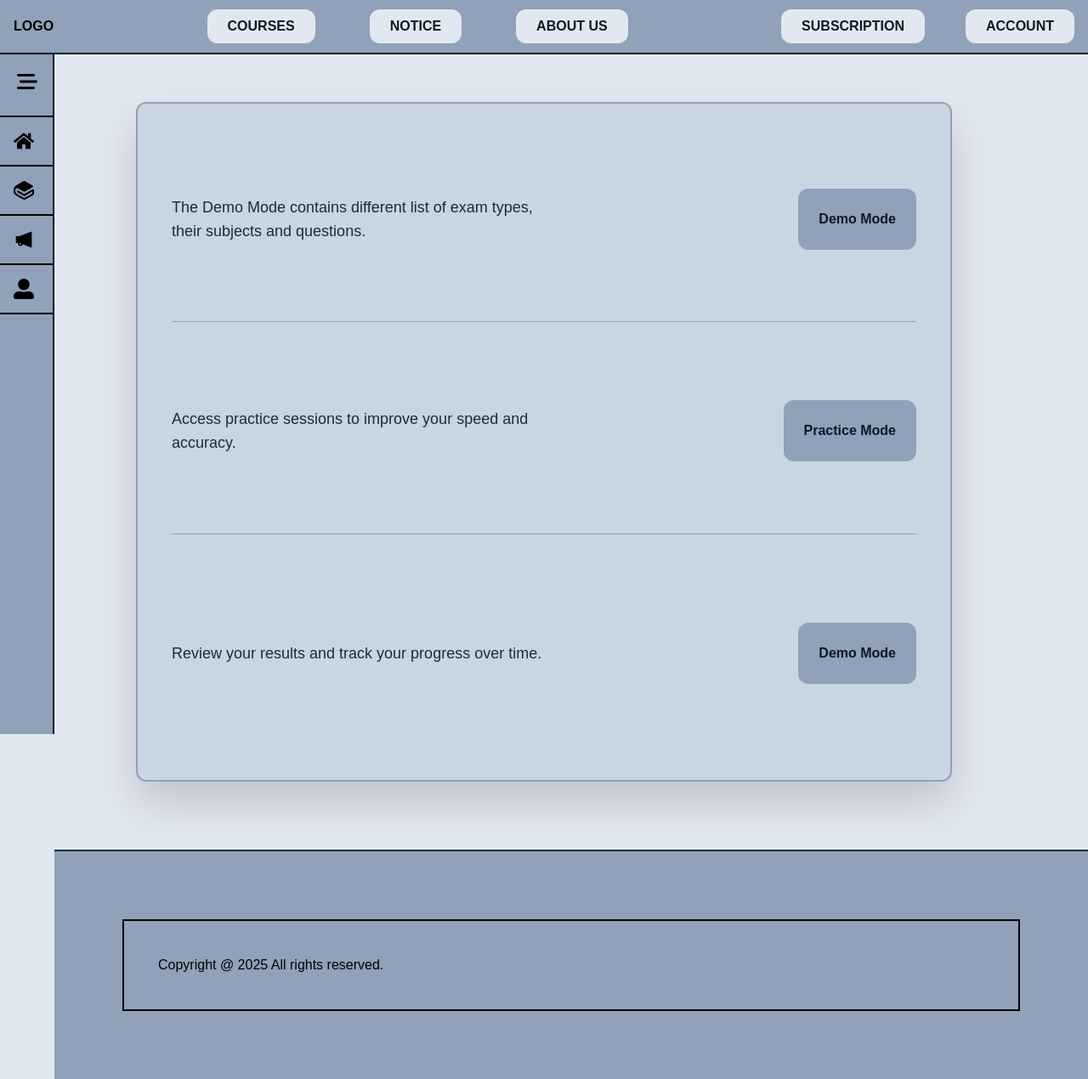
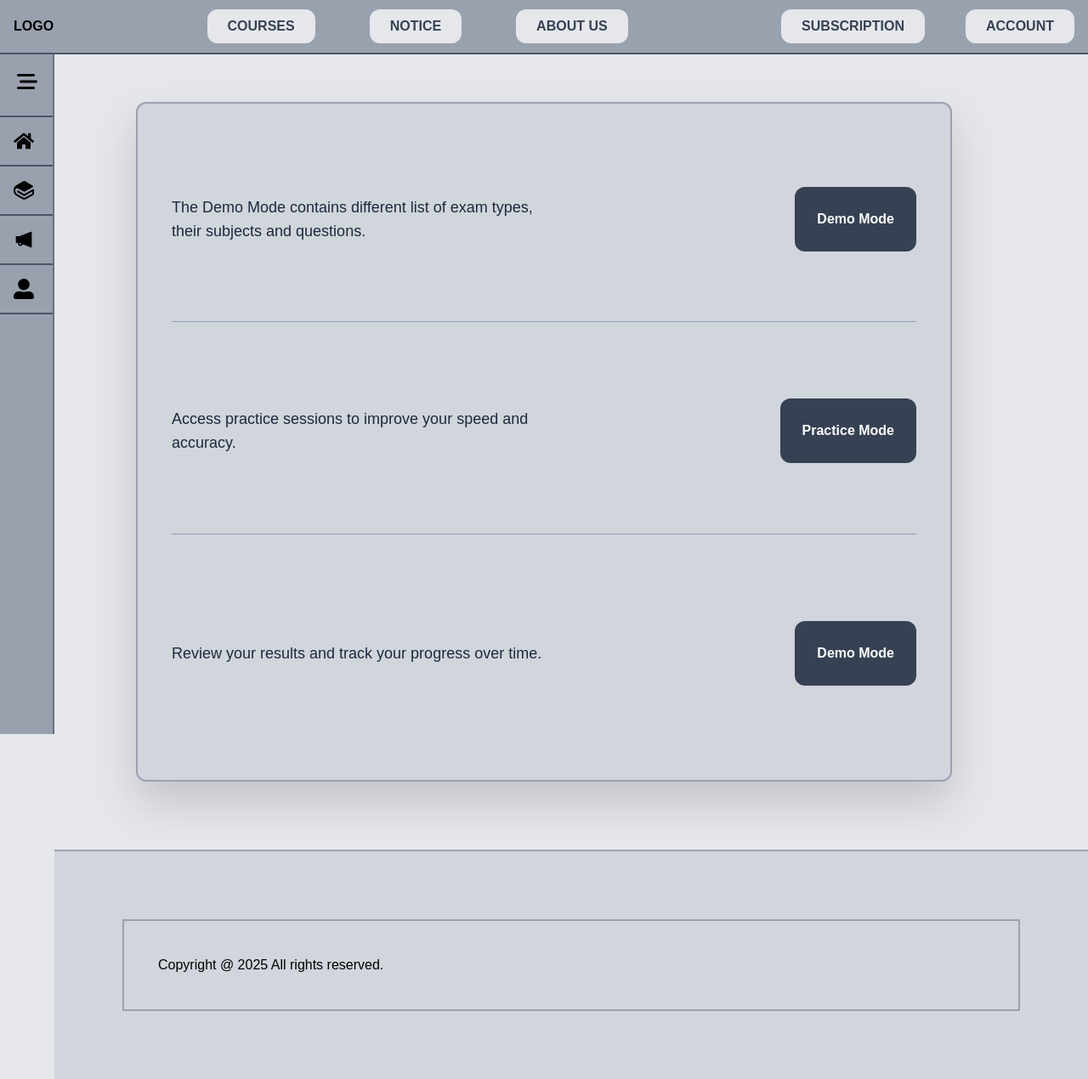
Before and after one commit to Jeevan446/exam_prep, a React app in the folder Frontend/: page / in a window 1280 px wide. Shown: the whole page at 85% size. Built offline with nearby package versions, Linux system fonts and the light colour scheme; the HTML template or start-up script is replaced by a standard one.

Commit message:
ExamTypePaged updated

```diff
--- a/Frontend/src/components/Footer.jsx
+++ b/Frontend/src/components/Footer.jsx
@@ -4,8 +4,8 @@
 function Footer() {
     return(
 
-        <div className=" bg-slate-400  border-t-2 border-slate-800 mt-20 ml-16 p-20" >
-            <div className=" border-2 p-10">
+        <div className=" bg-gray-300  border-t-2 border-gray-400 mt-20 ml-16 p-20" >
+            <div className=" border-2 border-gray-400 p-10">
                 <p className=""> Copyright @ 2025 All rights reserved.</p>
             </div>
 
--- a/Frontend/src/components/HomeContent.jsx
+++ b/Frontend/src/components/HomeContent.jsx
@@ -1,6 +1,6 @@
 function HomeContent({ isOpen }) {
     // Reusable button class
-    const btnClass = "font-bold relative group flex bg-slate-400 p-6 text-slate-900 border-none rounded-xl cursor-pointer hover:bg-slate-900 hover:text-white transition-all duration-600";
+const btnClass = "font-bold relative group flex bg-gray-700 p-6 text-white rounded-xl cursor-pointer border-2 border-transparent hover:bg-gray-200 hover:text-black hover:border-gray-400 transition-all duration-500";
 
     return (
         <div className={`
@@ -13,7 +13,7 @@ function HomeContent({ isOpen }) {
 
             {} ${isOpen ? "lg:ml-80 duration-300" : "lg:ml-40 duration-300"}
 
-            bg-slate-300 border-2 border-slate-400 rounded-xl drop-shadow-2xl min-h-screen
+            bg-gray-300 border-2 border-gray-400 rounded-xl drop-shadow-2xl min-h-screen
         `}>
 
             {/* Row 1 */}
--- a/Frontend/src/components/NavBar.jsx
+++ b/Frontend/src/components/NavBar.jsx
@@ -1,10 +1,10 @@
 function NavBar() {
     // Added responsive text sizes and horizontal padding
-    const btnClass = "font-bold relative group bg-slate-200 text-slate-900 border-none rounded-xl px-3 md:px-6 py-2 cursor-pointer hover:bg-slate-900 hover:text-white transition-all duration-600 text-xs md:text-base";
+    const btnClass = "font-bold relative group bg-gray-200 text-gray-700 border-none rounded-xl px-3 md:px-6 py-2 cursor-pointer hover:bg-gray-600 hover:text-gray-200 transition-all duration-600 text-xs md:text-base";
     const underlineClass = "absolute left-0 -bottom-1 w-0 h-0.5 bg-white transition-all duration-600 group-hover:w-full";
 
     return (
-        <div className="bg-slate-400 text-black flex justify-between items-center p-4 h-16 z-20 fixed top-0 w-full border-b-2 border-slate-900">
+        <div className="bg-gray-400 text-black flex justify-between items-center p-4 h-16 z-20 fixed top-0 w-full border-b-2 border-gray-600">
             <div className="flex items-center font-bold">
                 <p>LOGO</p>
             </div>
--- a/Frontend/src/components/SideBar.jsx
+++ b/Frontend/src/components/SideBar.jsx
@@ -8,7 +8,7 @@ import { AiFillNotification } from "react-icons/ai"; //speaker icon
 function SideBar({ isOpen, setIsOpen }) {
     return (
         <div className="sidebar-container flex">
-            <div className={`fixed top-16 left-0 h-full bg-slate-400 transition-all duration-300 text-black font-bold z-20 border-r-2 border-slate-900
+            <div className={`fixed top-16 left-0 h-full bg-gray-400 transition-all duration-300 text-black font-bold z-20 border-r-2 border-gray-500
                 ${isOpen ? "w-48" : "w-16"}
                 md:${isOpen ? "w-64" : "w-24"}
                 `}>
@@ -23,9 +23,9 @@ function SideBar({ isOpen, setIsOpen }) {
                     </button>
                 </div>
 
-                <nav className="border-b-2 border-t-2">
+                <nav className="border-b-2 border-t-2 border-gray-600">
                     <ul>
-                        <li className="flex items-center p-4 hover:bg-slate-900 cursor-pointer hover:text-white transition-all duration-600">
+                        <li className="flex items-center p-4 hover:bg-gray-600 cursor-pointer hover:text-white transition-all duration-600">
                             <FaHome size={24} />
                             <span className={`ml-4 ${isOpen ? "block" : "hidden"}`}>
                                 Home
@@ -34,9 +34,9 @@ function SideBar({ isOpen, setIsOpen }) {
                     </ul>
                 </nav>
 
-                <nav className="border-b-2">
+                <nav className="border-b-2 border-gray-600">
                     <ul>
-                        <li className="flex items-center p-4 hover:bg-slate-900 cursor-pointer hover:text-white transition-all duration-600">
+                        <li className="flex items-center p-4 hover:bg-gray-600 cursor-pointer hover:text-white transition-all duration-600">
                             <SiGitbook  size={24} />
                             <span className={`ml-4 ${isOpen ? "block" : "hidden"}`}>
                                 Courses
@@ -45,9 +45,9 @@ function SideBar({ isOpen, setIsOpen }) {
                     </ul>
                 </nav>
 
-                <nav className="border-b-2">
+                <nav className="border-b-2 border-gray-600">
                     <ul>
-                        <li className="flex items-center p-4 hover:bg-slate-900 cursor-pointer hover:text-white transition-all duration-600">
+                        <li className="flex items-center p-4 hover:bg-gray-600 cursor-pointer hover:text-white transition-all duration-600">
                             <AiFillNotification size={24} />
                             <span className={`ml-4 ${isOpen ? "block" : "hidden"}`}>
                                 Notice
@@ -57,9 +57,9 @@ function SideBar({ isOpen, setIsOpen }) {
                 </nav>
 
 
-                <nav className="border-b-2">
+                <nav className="border-b-2 border-gray-600">
                     <ul>
-                        <li className="flex items-center p-4 hover:bg-slate-900 cursor-pointer hover:text-white transition-all duration-600">
+                        <li className="flex items-center p-4 hover:bg-gray-600 cursor-pointer hover:text-white transition-all duration-600">
                             <FaUserAlt size={24} />
                             <span className={`ml-4 ${isOpen ? "block" : "hidden"}`}>
                                 About Us
--- a/Frontend/src/index.css
+++ b/Frontend/src/index.css
@@ -1,7 +1,7 @@
 @import "tailwindcss";
 
 body {
-  background-color: oklch(92.9% 0.013 255.508);
+  background-color: oklch(92.8% 0.006 264.531);
   font-family: Arial, Helvetica, sans-serif;
 }
 
--- a/Frontend/src/pages/ExamTypePage.jsx
+++ b/Frontend/src/pages/ExamTypePage.jsx
@@ -3,6 +3,7 @@ import { useEffect, useState } from "react";
 import NavBar from "../components/NavBar";
 import SideBar from "../components/SideBar";
 import Footer from "../components/Footer";
+import { Fragment } from "react"; // Lets you group elements without a wrapper node.
 import { Link } from "react-router-dom";
 
 function ExamTypePage({ isOpen, setIsOpen }) {
@@ -35,29 +36,32 @@ function ExamTypePage({ isOpen, setIsOpen }) {
         <main
           className={`
             flex-1
-            mt-20 md:mt-[15vh]
+            mt-20 md:mt-[15vh] p-6 md:p-10
             mx-4 md:mx-40
-            ${isOpen ? "lg:ml-80 duration-300" : "lg:ml-40 duration-300"}
+            ml-18
+            {} ${isOpen ? "lg:ml-80 duration-300" : "lg:ml-40 duration-300"}
           `}
         >
-          <h1 className="font-bold text-2xl mb-6">
+          <h1 className="font-bold  text-2xl sm:te text-gray-700 mb-6">
             Please select your exam type:
           </h1>
 
           <div
-            className={`
+            className={` Exam-Type-Details
               flex flex-col gap-8
               p-6 md:p-10
-              bg-slate-300 border-2 border-slate-400 rounded-xl drop-shadow-2xl
+              bg-gray-300 border-2 border-gray-400 rounded-xl drop-shadow-2xl
               min-h-[60vh]
-            `}
-          >
-            {data.map((item, key) => (
-              <div key={key}>
-                <div>{item.name}</div>
-                <div>{item.discription}</div>
-              </div>
-            ))}
+            `}>
+              {data.map((item, key) => (
+
+                <Fragment key={key}>
+
+                  <div className="">{item.name}</div>
+                  <div>{item.discription}</div>
+
+                </Fragment>
+              ))}
           </div>
         </main>
       </div>
```
